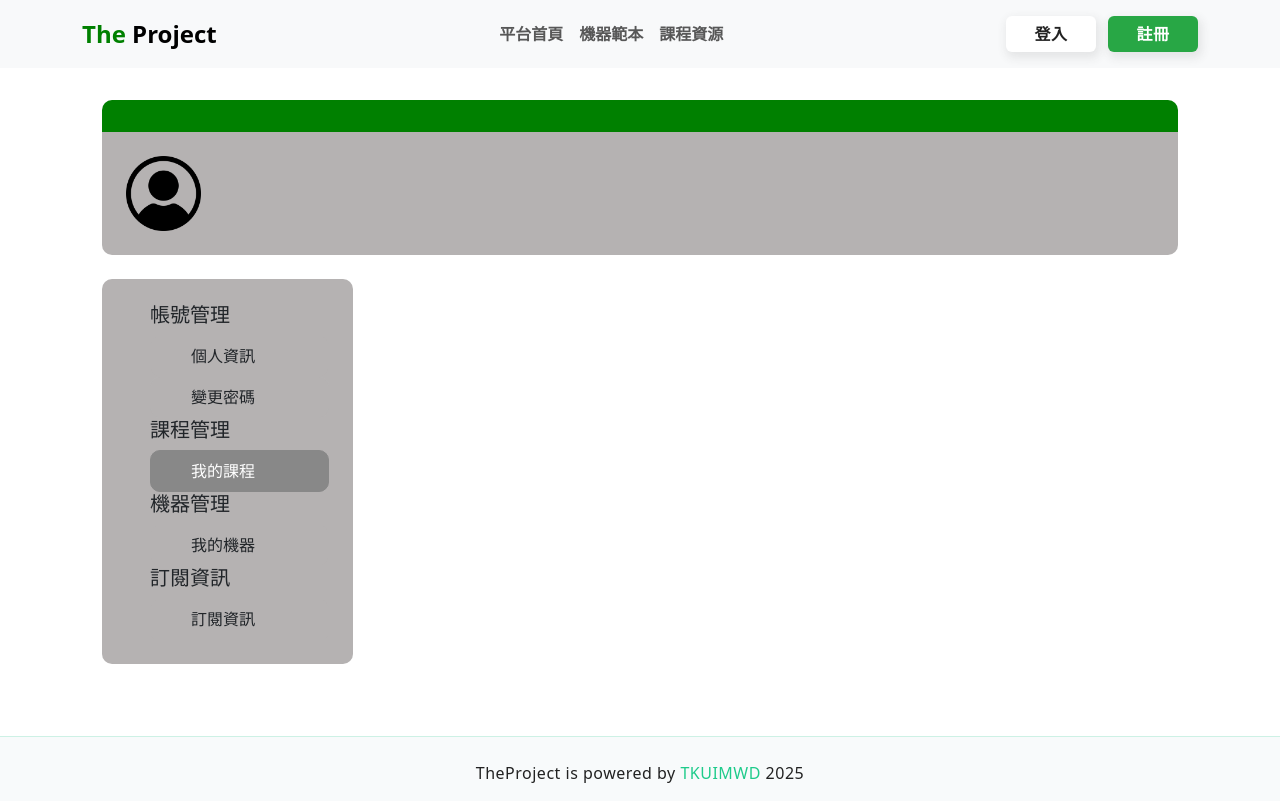
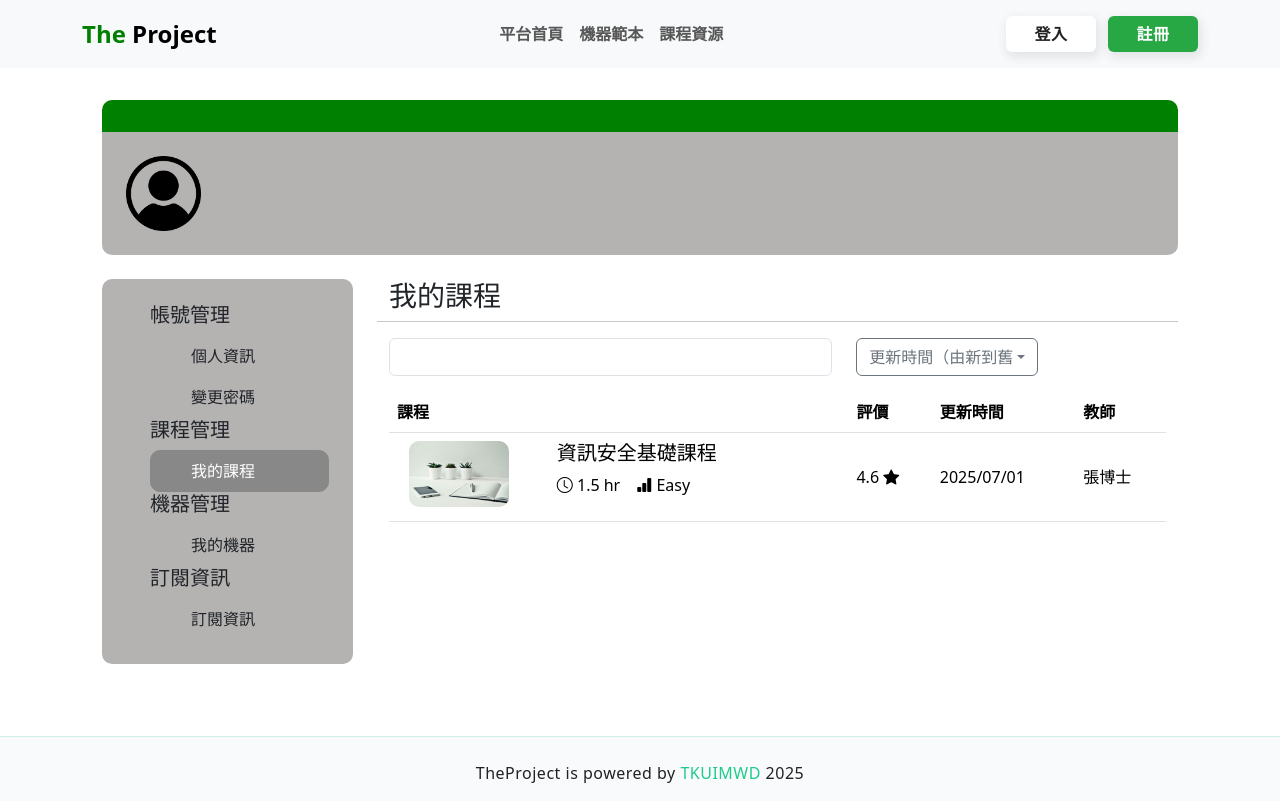
Before and after one commit to TKUIMWD/TheProject-Frontend, a React (Vite) app: page /dashboard in a window 1280 px wide. Both pictures are taken after a click on the button "我的課程". Built offline with nearby package versions, Linux system fonts and the light colour scheme; no server answers.

Commit message:
新增 dashboard 我的課程介面

```diff
--- a/src/component/Dasboard/DashboardMenu.tsx
+++ b/src/component/Dasboard/DashboardMenu.tsx
@@ -32,8 +32,8 @@ export default function DashboardMenu({ activeKey, setActiveKey }: DashboardMenu
                 <ListGroup.Item
                     className="dashboard-menu-item"
                     action
-                    active={activeKey === "Courses"}
-                    onClick={() => setActiveKey("Courses")}
+                    active={activeKey === "MyCourses"}
+                    onClick={() => setActiveKey("MyCourses")}
                 >
                     我的課程
                 </ListGroup.Item>
@@ -41,8 +41,8 @@ export default function DashboardMenu({ activeKey, setActiveKey }: DashboardMenu
                 <ListGroup.Item
                     className="dashboard-menu-item"
                     action
-                    active={activeKey === "Machines"}
-                    onClick={() => setActiveKey("Machines")}
+                    active={activeKey === "MyMachines"}
+                    onClick={() => setActiveKey("MyMachines")}
                 >
                     我的機器
                 </ListGroup.Item>
@@ -50,8 +50,8 @@ export default function DashboardMenu({ activeKey, setActiveKey }: DashboardMenu
                 <ListGroup.Item
                     className="dashboard-menu-item"
                     action
-                    active={activeKey === "Subscription"}
-                    onClick={() => setActiveKey("Subscription")}
+                    active={activeKey === "MySubscriptions"}
+                    onClick={() => setActiveKey("MySubscriptions")}
                 >
                     訂閱資訊
                 </ListGroup.Item>
--- /dev/null
+++ b/src/component/Dasboard/MyCourses.tsx
@@ -0,0 +1,88 @@
+import { useState } from "react";
+import { Col, Container, Dropdown, DropdownButton, Form, InputGroup, Row, Table } from "react-bootstrap";
+import '../../style/dashboard/MyCourses.css';
+
+export default function MyCourses() {
+    const [dropdownTitle, setDropdownTitle] = useState("更新時間（由新到舊");
+    const [searchQuery, setSearchQuery] = useState("");
+
+    function handleSearch(event: React.FormEvent) {
+
+    }
+
+    const course = {
+        id: 1,
+        title: "資訊安全基礎課程",
+        imageUrl: "src/assets/images/Dashboard/course_image.jpg",
+        time: "1.5 hr",
+        rank: "Easy",
+        rating: 4.6,
+        updateTime: "2025/07/01",
+        teacher: "張博士"
+    }
+
+    const courseInfo =
+        <Container>
+            <Row>
+                <Col lg={4}>
+                    <img src={course.imageUrl} alt="course-image" className="course-image" />
+                </Col>
+                <Col lg={8}>
+                    <h5>{course.title}</h5>
+                    <p>
+                        <span className="me-3">
+                            <i className="bi bi-clock"></i> {course.time}
+                        </span>
+                        <i className="bi bi-bar-chart-fill"></i> {course.rank}
+                    </p>
+                </Col>
+            </Row>
+        </Container>
+
+    return (
+        <Container className="my-courses-container">
+            <Row>
+                <h3>我的課程</h3>
+                <hr />
+            </Row>
+            <Row>
+                <Col lg={7}>
+                    <InputGroup className="mb-3" onChange={e => handleSearch(e)}>
+                        <Form.Control aria-label="Text input with dropdown button" />
+                    </InputGroup>
+                </Col>
+                <Col lg={5}>
+                    <DropdownButton
+                        variant="outline-secondary"
+                        title={dropdownTitle}
+                        id="input-group-dropdown-2"
+                    >
+                        <Dropdown.Item href="#" onClick={() => setDropdownTitle("更新時間（由新到舊")}>更新時間（由新到舊）</Dropdown.Item>
+                        <Dropdown.Item href="#" onClick={() => setDropdownTitle("更新時間（由舊到新")}>更新時間（由舊到新）</Dropdown.Item>
+                        <Dropdown.Item href="#" onClick={() => setDropdownTitle("評價（由高到低")}>評價（由高到低）</Dropdown.Item>
+                        <Dropdown.Item href="#" onClick={() => setDropdownTitle("評價（由低到高")}>評價（由低到高）</Dropdown.Item>
+                    </DropdownButton>
+                </Col>
+            </Row>
+            <Table hover >
+                <thead>
+                    <tr>
+                        <th>課程</th>
+                        <th>評價</th>
+                        <th>更新時間</th>
+                        <th>教師</th>
+                    </tr>
+                </thead>
+                <tbody className="align-middle">
+                    <tr>
+                        <td>{courseInfo}</td>
+                        <td>{course.rating} <i className="bi bi-star-fill"></i></td>
+                        <td>{course.updateTime}</td>
+                        <td>{course.teacher}</td>
+                    </tr>
+                </tbody>
+            </Table>
+
+        </Container>
+    );
+}
--- /dev/null
+++ b/src/style/dashboard/MyCourses.css
@@ -0,0 +1,4 @@
+.course-image {
+    width: 100px;
+    border-radius: 10px;
+}
--- a/src/view/Dashboard.tsx
+++ b/src/view/Dashboard.tsx
@@ -6,6 +6,7 @@ import DashboardMenu from "../component/Dasboard/DashboardMenu";
 import Profile from "../component/Dasboard/Profile";
 import ChangePassword from "../component/Dasboard/ChangePassword";
 import Footer from "../component/Footer";
+import MyCourses from "../component/Dasboard/MyCourses";
 
 export default function Dashboard() {
     const [activeKey, setActiveKey] = useState("Profile");
@@ -26,9 +27,9 @@ export default function Dashboard() {
                     <Col lg={9}>
                         {activeKey === "Profile" && <Profile />}
                         {activeKey === "ChangePassword" && <ChangePassword />}
-                        {/*{activeKey === "MyCourses" && <MyCourses />}
-                        {activeKey === "MyMachines" && <MyMachines />}
-                        {activeKey === "Subscription" && <Subscription />} */}
+                        {activeKey === "MyCourses" && <MyCourses />}
+                        {/*{activeKey === "MyMachines" && <MyMachines />}
+                        {activeKey === "MySubscriptions" && <MySubscriptions />} */}
                     </Col>
                 </Row>
             </Container>
```
Also changed, not shown: src/assets/images/Dashboard/course_image.jpg (added).
